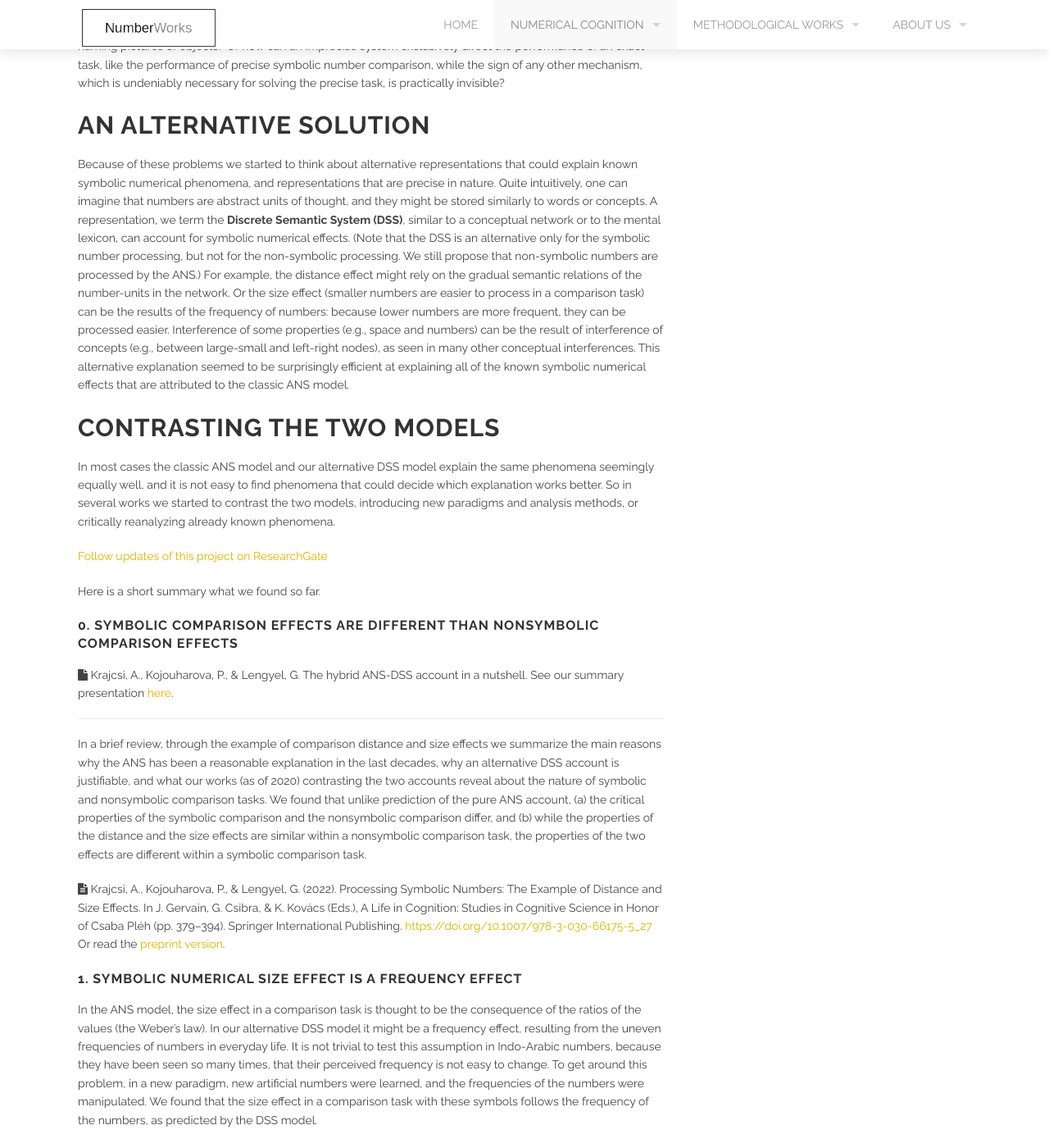
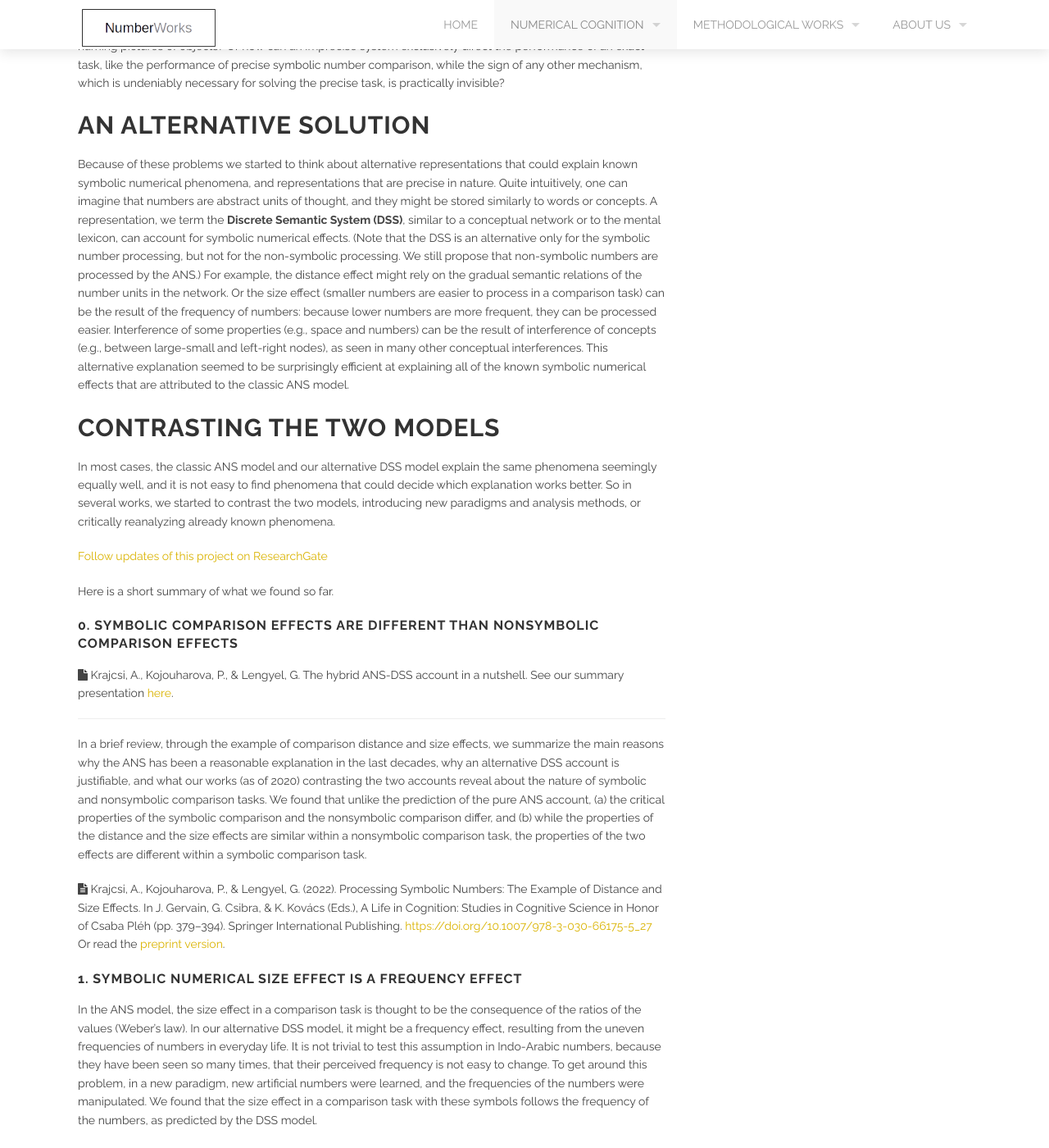
Before and after one commit to theNumberWorks/numberworks_website, a Jekyll site: the page built from discrete_semantic_system.md, in a window 1280 px wide and 1400 px high, scrolled down 575 px. Shown: the whole window at 82% size. Built offline with Jekyll 4.4.1, drawn with Linux system fonts in a browser that asks for light colours; some of the changed text lies outside the part shown.

Commit message:
Update discrete_semantic_system.md

```diff
--- a/discrete_semantic_system.md
+++ b/discrete_semantic_system.md
@@ -6,21 +6,21 @@ section_id: numerical_cognition
 
 ## The widely accepted explanation for number processing
 
-Symbolic and non-symbolic numbers are thought to be processed by an evolutionary ancient, simple representation, working according to Weber's law. This **Analogue Number System (ANS)** is thought to be the very base of number understanding: its precision influences mathematical abilities, its loss impairs many aspects of number processing, its functioning can be seen in number comparison, estimation, approximations, and so on. Hundreds of academic works support its existence and describe its properties.
+Symbolic and non-symbolic numbers are thought to be processed by an evolutionarily ancient, simple representation, working according to Weber's law. This **Analogue Number System (ANS)** is thought to be the very base of number understanding: its precision influences mathematical abilities, its loss impairs many aspects of number processing, and its functioning can be seen in number comparison, estimation, approximations, and so on. Hundreds of academic works support its existence and describe its properties.
 
 But there are some fundamental problems with this explanation. For example, how can we be sure that any distance effect (improving performance of a numerical task as the difference increases) is the sign of the ANS, when representations with completely different architecture can also produce distance effect, e.g., when naming pictures of objects? Or how can an imprecise system exclusively direct the performance of an exact task, like the performance of precise symbolic number comparison, while the sign of any other mechanism, which is undeniably necessary for solving the precise task, is practically invisible?
 
 ## An alternative solution
 
-Because of these problems we started to think about alternative representations that could explain known symbolic numerical phenomena, and representations that are precise in nature. Quite intuitively, one can imagine that numbers are abstract units of thought, and they might be stored similarly to words or concepts. A representation, we term the **Discrete Semantic System (DSS)**, similar to a conceptual network or to the mental lexicon, can account for symbolic numerical effects. (Note that the DSS is an alternative only for the symbolic number processing, but not for the non-symbolic processing. We still propose that non-symbolic numbers are processed by the ANS.) For example, the distance effect might rely on the gradual semantic relations of the number-units in the network. Or the size effect (smaller numbers are easier to process in a comparison task) can be the results of the frequency of numbers: because lower numbers are more frequent, they can be processed easier. Interference of some properties (e.g., space and numbers) can be the result of interference of concepts (e.g., between large-small and left-right nodes), as seen in many other conceptual interferences. This alternative explanation seemed to be surprisingly efficient at  explaining all of the known symbolic numerical effects that are attributed to the classic ANS model.
+Because of these problems we started to think about alternative representations that could explain known symbolic numerical phenomena, and representations that are precise in nature. Quite intuitively, one can imagine that numbers are abstract units of thought, and they might be stored similarly to words or concepts. A representation, we term the **Discrete Semantic System (DSS)**, similar to a conceptual network or to the mental lexicon, can account for symbolic numerical effects. (Note that the DSS is an alternative only for the symbolic number processing, but not for the non-symbolic processing. We still propose that non-symbolic numbers are processed by the ANS.) For example, the distance effect might rely on the gradual semantic relations of the number units in the network. Or the size effect (smaller numbers are easier to process in a comparison task) can be the result of the frequency of numbers: because lower numbers are more frequent, they can be processed easier. Interference of some properties (e.g., space and numbers) can be the result of interference of concepts (e.g., between large-small and left-right nodes), as seen in many other conceptual interferences. This alternative explanation seemed to be surprisingly efficient at explaining all of the known symbolic numerical effects that are attributed to the classic ANS model.
 
 ## Contrasting the two models
 
-In most cases the classic ANS model and our alternative DSS model explain the same phenomena seemingly equally well, and it is not easy to find phenomena that could decide which explanation works better. So in several works we started to contrast the two models, introducing new paradigms and analysis methods, or critically reanalyzing already known phenomena.
+In most cases, the classic ANS model and our alternative DSS model explain the same phenomena seemingly equally well, and it is not easy to find phenomena that could decide which explanation works better. So in several works, we started to contrast the two models, introducing new paradigms and analysis methods, or critically reanalyzing already known phenomena.
 
 [Follow updates of this project on ResearchGate](https://www.researchgate.net/project/An-alternative-model-for-symbolic-number-processing)
 
-Here is a short summary what we found so far.
+Here is a short summary of what we found so far.
 
 ### 0. Symbolic comparison effects are different than nonsymbolic comparison effects
 
@@ -28,13 +28,13 @@ Here is a short summary what we found so far.
 
 ---
 
-In a brief review, through the example of comparison distance and size effects we summarize the main reasons why the ANS has been a reasonable explanation in the last decades, why an alternative DSS account is justifiable, and what our works (as of 2020) contrasting the two accounts reveal about the nature of symbolic and nonsymbolic comparison tasks. We found that unlike prediction of the pure ANS account, (a) the critical properties of the symbolic comparison and the nonsymbolic comparison differ, and (b) while the properties of the distance and the size effects are similar within a nonsymbolic comparison task, the properties of the two effects are different within a symbolic comparison task.
+In a brief review, through the example of comparison distance and size effects, we summarize the main reasons why the ANS has been a reasonable explanation in the last decades, why an alternative DSS account is justifiable, and what our works (as of 2020) contrasting the two accounts reveal about the nature of symbolic and nonsymbolic comparison tasks. We found that unlike the prediction of the pure ANS account, (a) the critical properties of the symbolic comparison and the nonsymbolic comparison differ, and (b) while the properties of the distance and the size effects are similar within a nonsymbolic comparison task, the properties of the two effects are different within a symbolic comparison task.
 
 <i class='fa fa-file-text'></i>
 Krajcsi, A., Kojouharova, P., & Lengyel, G. (2022). Processing Symbolic Numbers: The Example of Distance and Size Effects. In J. Gervain, G. Csibra, & K. Kovács (Eds.), A Life in Cognition: Studies in Cognitive Science in Honor of Csaba Pléh (pp. 379–394). Springer International Publishing. [https://doi.org/10.1007/978-3-030-66175-5_27](https://doi.org/10.1007/978-3-030-66175-5_27) Or read the [preprint version](https://psyarxiv.com/5wzcx).
 
 ### 1. Symbolic numerical size effect is a frequency effect
-In the ANS model, the size effect in a comparison task is thought to be the consequence of the ratios of the values (the Weber's law). In our alternative DSS model it might be a frequency effect, resulting from the uneven frequencies of numbers in everyday life. It is not trivial to test this assumption in Indo-Arabic numbers, because they have been seen so many times, that their perceived frequency is not easy to change. To get around this problem, in a new paradigm, new artificial numbers were learned, and the frequencies of the numbers were manipulated. We found that the size effect in a comparison task with these symbols follows the frequency of the numbers, as predicted by the DSS model.
+In the ANS model, the size effect in a comparison task is thought to be the consequence of the ratios of the values (Weber's law). In our alternative DSS model, it might be a frequency effect, resulting from the uneven frequencies of numbers in everyday life. It is not trivial to test this assumption in Indo-Arabic numbers, because they have been seen so many times, that their perceived frequency is not easy to change. To get around this problem, in a new paradigm, new artificial numbers were learned, and the frequencies of the numbers were manipulated. We found that the size effect in a comparison task with these symbols follows the frequency of the numbers, as predicted by the DSS model.
 
 <i class='fa fa-file-text'></i> Krajcsi, A., Lengyel, G., & Kojouharova, P. (2016). The Source of the Symbolic Numerical Distance and Size Effects. Frontiers in Psychology, 7. [https://doi.org/10.3389/fpsyg.2016.01795](https://doi.org/10.3389/fpsyg.2016.01795) or [read the preprint version](http://www.preprints.org/manuscript/201609.0025/v1)
 
@@ -47,6 +47,14 @@ In a follow-up work, we investigated whether the size effect can be changed in I
 <i class='fa fa-table'></i> Find the raw data of this study at [osf.io](https://osf.io/2hrms/).
 
 <i class='fa fa-file'></i> See a [poster presentation](http://www.cecog.eu/pastConf_pic/2017/posters/Petia_The%20numerical%20size%20effect%20in%20symbolic%20numbers%20and%20everyday%20number%20frequency%2020170522.pdf) about this work.
+
+---
+
+In a next study, we investigated whether (a) the frequency alone can account for the partial change of size effect seen in Arabic numbers (because the previous and current experience of stimulus statistics is integrated) or (b) the ANS may have a partial role that develops with time, therefore, it cannot be observed in new symbols, but it may exist in Arabic numbers. Participants learned new symbols, and in a comparison task, the stimuli frequencies were manipulated. Importantly, the stimulus frequencies were changed in the middle of the session, so that the integration of previous and current perceived stimulus statistics could be investigated. We found that integration of stimulus frequency information alone can account for previously described phenomena, and no sign of ANS activation was observed.
+
+<i class='fa fa-file-text'></i> The manuscript will be available soon.
+
+<i class='fa fa-file'></i> See a [presentation](https://docs.google.com/presentation/d/1szrjgqDrMSsrdZrAeDRLK_3D7YQvguEUa9aZ5_KPdq0/edit?usp=sharing) about this work.
 
 ### 2. Symbolic numerical distance effect is an association effect
 
@@ -63,7 +71,7 @@ The same question was also investigated with Indo-Arabic numbers, and we found t
 <i class='fa fa-table'></i> Find some of the analyses at [osf.io](https://osf.io/qjymb/).
 
 ### 3. ANS model describes non-symbolic comparison correctly, but it has systematic troubles with symbolic comparison
-Formerly, it has been demonstrated that the ANS model describes both symbolic and nonsymbolic comparison correctly. In former studies usually goodness of fit was investigated. However, among others, our DSS model can predict a very similar performance pattern which model would result similar good goodness of fit. To overcome this limitation, we extensively analyzed non-symbolic dot comparison and symbolic Indo-Arabic comparison task performance, and beyond goodness of fit, several other properties were investigated. We consistently found that while the ANS model can describe non-symbolic comparison relatively well, the ANS model gives a systematically biased and incorrect description in symbolic comparison.
+Formerly, it has been demonstrated that the ANS model describes both symbolic and nonsymbolic comparisons correctly. In former studies usually, goodness of fit was investigated. However, among others, our DSS model can predict a very similar performance pattern which model would result in similar good goodness of fit. To overcome this limitation, we extensively analyzed non-symbolic dot comparison and symbolic Indo-Arabic comparison task performance, and beyond the goodness of fit, several other properties were investigated. We consistently found that while the ANS model can describe non-symbolic comparison relatively well, the ANS model gives a systematically biased and incorrect description of symbolic comparison.
 
 <i class='fa fa-file-text'></i> Krajcsi, A., Lengyel, G., & Kojouharova, P. (2018). Symbolic number comparison is not processed by the analogue number system: different symbolic and nonsymbolic numerical distance and size effects. Frontiers in Psychology, 9. [https://doi.org/10.3389/fpsyg.2018.00124](https://doi.org/10.3389/fpsyg.2018.00124) Or read the [preprint](https://psyarxiv.com/dmau5/).
 
@@ -97,7 +105,7 @@ The ANS model assumes that both the comparison distance effect (CDE) and the pri
 <i class='fa fa-file'></i> See a [presentation](https://docs.google.com/presentation/d/1CbvNlfSTV6ATI5CKJMsOXghfKr3lqkoL61lrgTqQTD0/edit?usp=sharing) or a [poster](https://drive.google.com/uc?export=download&id=1lSj6IaWz3bpLxYCD2gyBSXwNIVohBMON) about this work.
 
 ### 7. Former findings supporting the DSS model
-In the last decades of numerical cognition literature, there were several seemingly smaller findings that were not in line with the otherwise widely accepted ANS model. Usually it is quite natural that there are occasional findings and details that are not consistent with a model, and because the ANS model seemed convincingly coherent, concise and efficient, these issues didn’t seem too important. Looking from the viewpoint of the DSS model, these anomalies show some critical features of number processing, and they shed light on what alternative number representation should be proposed.
+In the last decades of numerical cognition literature, there were several seemingly smaller findings that were not in line with the otherwise widely accepted ANS model. Usually, it is quite natural that there are occasional findings and details that are not consistent with a model, and because the ANS model seemed convincingly coherent, concise, and efficient, these issues didn’t seem too important. Looking from the viewpoint of the DSS model, these anomalies show some critical features of number processing, and they shed light on what alternative number representation should be proposed.
 
 <i class='fa fa-file-text'></i> Check back for the preprint later.
 
```
Also changed, not shown: other parts of discrete_semantic_system.md (+1 -1 lines).
